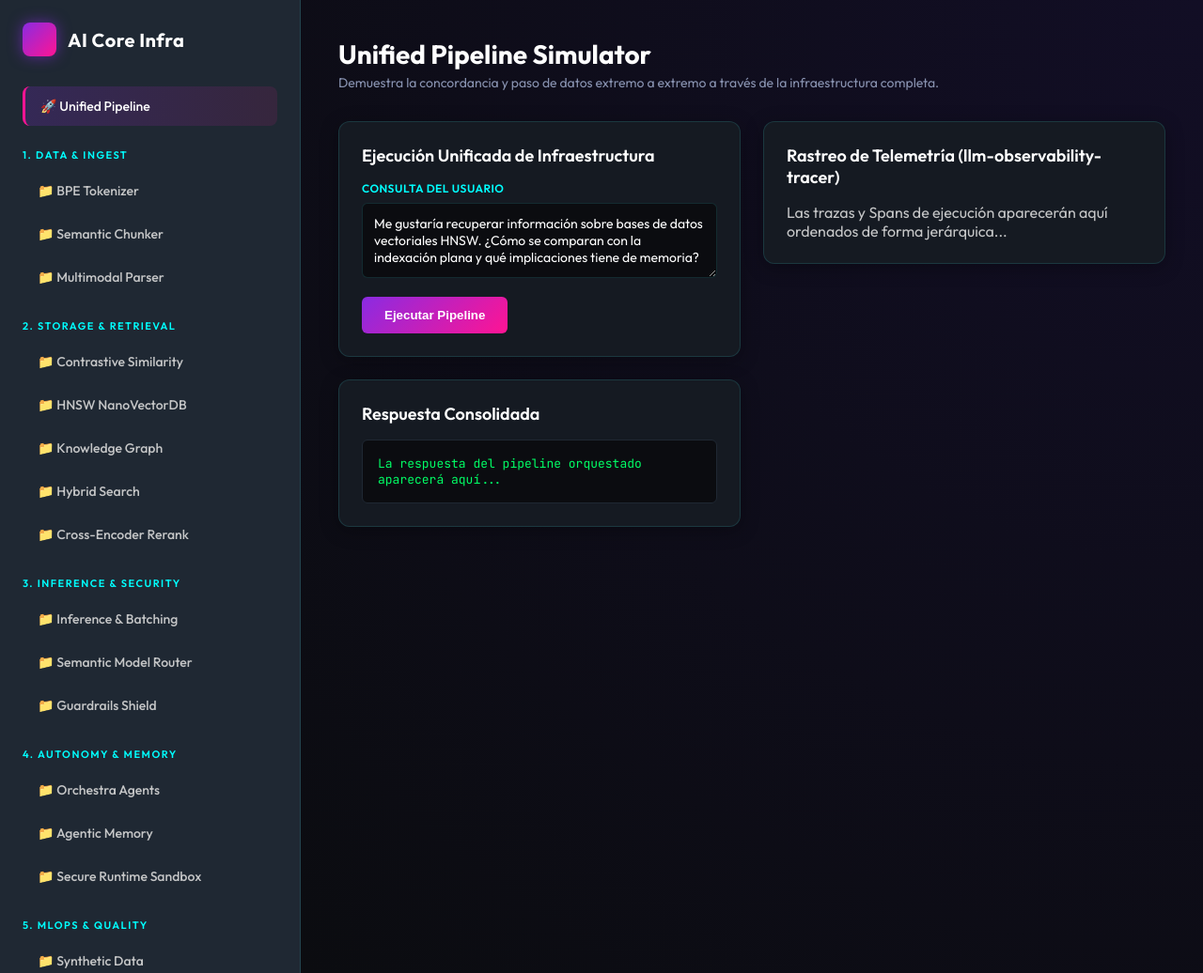
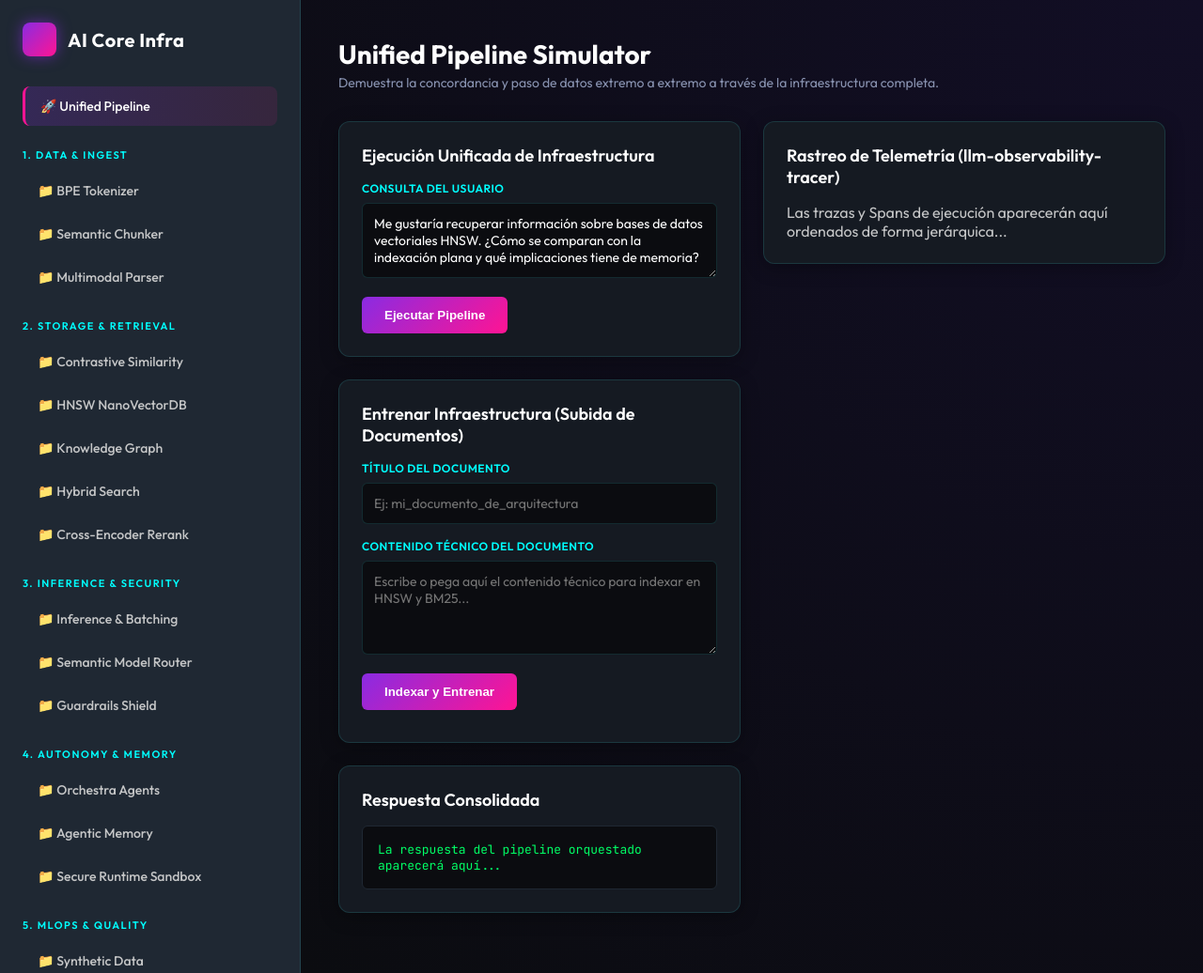
Before and after one commit to juanmmm21/ai-core-infra-hub, a FastAPI app: page / in a window 1280 px wide. Shown: the whole page at 94% size. Run offline with FastAPI, Linux system fonts and the light colour scheme.

Commit message:
feat(hub): implement real document upload training and HNSW RAG indexing

```diff
--- a/main.py
+++ b/main.py
@@ -532,7 +532,10 @@ def init_global_pipeline():
 def startup_event():
     init_global_pipeline()
 
-# --- MODELOS DE DATOS ---
+class DocumentUploadRequest(BaseModel):
+    title: str
+    content: str
+
 class TokenizeRequest(BaseModel):
     text: str
 
@@ -1118,6 +1121,50 @@ def generate_agent_response(prompt: str, context: str, memories: List[str]) -> s
     return summary
 
 
+@app.post("/api/documents/upload")
+def api_documents_upload(req: DocumentUploadRequest):
+    global global_db, global_bm25, global_corpus
+    if global_db is None or global_bm25 is None:
+        init_global_pipeline()
+
+    title_clean = req.title.strip().replace(" ", "_").lower()
+    content_text = req.content.strip()
+
+    # 1. Run Chunker
+    provider = MockEmbeddingProvider(dimension=64)
+    chunker = SemanticChunker(embedding_provider=provider) if SemanticChunker else None
+
+    chunks_list = []
+    if chunker:
+        try:
+            chunks = chunker.chunk_text(content_text)
+            chunks_list = [c["text"] for c in chunks]
+        except Exception as e:
+            logger.error(f"Error chunking uploaded document: {e}")
+            chunks_list = [content_text]
+    else:
+        chunks_list = [s.strip() for s in content_text.split("\n\n") if s.strip()]
+
+    if not chunks_list:
+        chunks_list = [content_text]
+
+    # 2. Insert into database (HNSW) and global_corpus (BM25)
+    for i, chunk_text in enumerate(chunks_list):
+        doc_id = f"uploaded_{title_clean}_chunk_{i}"
+
+        # Calculate embedding vector
+        vec = provider.get_embeddings([chunk_text])[0]
+        vec_64 = vec[:64] if len(vec) >= 64 else vec + [0.0]*(64-len(vec))
+
+        # Insert
+        global_db.insert(id=doc_id, vector=vec_64, metadata={"source": req.title})
+        global_corpus[doc_id] = chunk_text
+
+    # 3. Re-fit BM25
+    global_bm25.fit(global_corpus)
+
+    return {"status": "success", "chunks_count": len(chunks_list)}
+
 @app.post("/api/pipeline/run")
 async def api_pipeline_run(req: UnifiedPipelineRequest):
     global global_shield, global_db, global_bm25, global_memory, global_router, global_runtime, global_reranker, global_corpus
--- a/templates/index.html
+++ b/templates/index.html
@@ -335,6 +335,20 @@
                             <textarea id="unified-prompt">Me gustaría recuperar información sobre bases de datos vectoriales HNSW. ¿Cómo se comparan con la indexación plana y qué implicaciones tiene de memoria?</textarea>
                         </div>
                         <button class="btn" onclick="runUnifiedPipeline()">Ejecutar Pipeline</button>
+                    </div>
+
+                    <div class="card">
+                        <div class="card-header">Entrenar Infraestructura (Subida de Documentos)</div>
+                        <div class="input-group">
+                            <label class="input-label">Título del Documento</label>
+                            <input type="text" id="doc-upload-title" placeholder="Ej: mi_documento_de_arquitectura">
+                        </div>
+                        <div class="input-group">
+                            <label class="input-label">Contenido Técnico del Documento</label>
+                            <textarea id="doc-upload-content" placeholder="Escribe o pega aquí el contenido técnico para indexar en HNSW y BM25..." style="height: 100px;"></textarea>
+                        </div>
+                        <button class="btn" onclick="uploadDocumentForTraining()">Indexar y Entrenar</button>
+                        <div id="doc-upload-status" style="margin-top: 10px; font-size: 13px; color: var(--accent-cyan);"></div>
                     </div>
 
                     <div class="card">
@@ -875,6 +889,35 @@ print("Listado de archivos:", os.listdir("."))</textarea>
             }
         }
 
+        async function uploadDocumentForTraining() {
+            const title = document.getElementById('doc-upload-title').value;
+            const content = document.getElementById('doc-upload-content').value;
+            const statusBox = document.getElementById('doc-upload-status');
+
+            if (!title.trim() || !content.trim()) {
+                statusBox.style.color = "#ff0055";
+                statusBox.innerText = "Por favor introduce un título y contenido para el documento.";
+                return;
+            }
+
+            statusBox.style.color = "var(--accent-cyan)";
+            statusBox.innerText = "Fragmentando semánticamente e insertando en NanoVectorDB...";
+
+            const res = await postData('/api/documents/upload', { title: title, content: content });
+            if (res.error) {
+                statusBox.style.color = "#ff0055";
+                statusBox.innerText = "Error: " + res.error;
+                return;
+            }
+
+            statusBox.style.color = "#00ff66";
+            statusBox.innerText = `Éxito: Se generaron e indexaron ${res.chunks_count} fragmentos semánticos en NanoVectorDB y BM25.`;
+
+            // Clean fields
+            document.getElementById('doc-upload-title').value = "";
+            document.getElementById('doc-upload-content').value = "";
+        }
+
         // Tab API Integrations
         async function runUnifiedPipeline() {
             const prompt = document.getElementById('unified-prompt').value;
```
Also changed, not shown: test_hub.py (+19 -0 lines).
